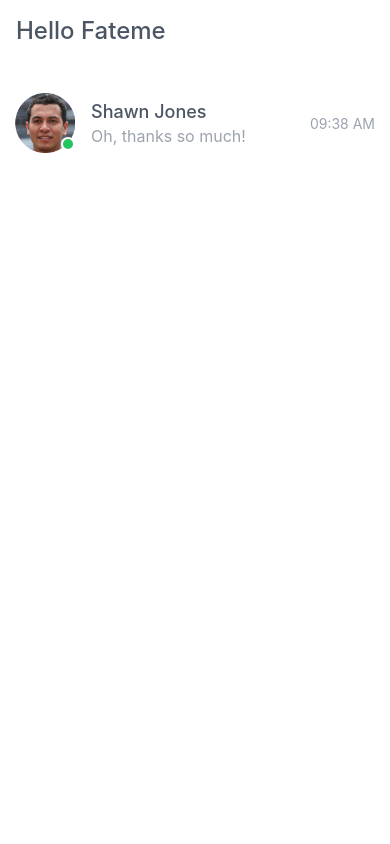
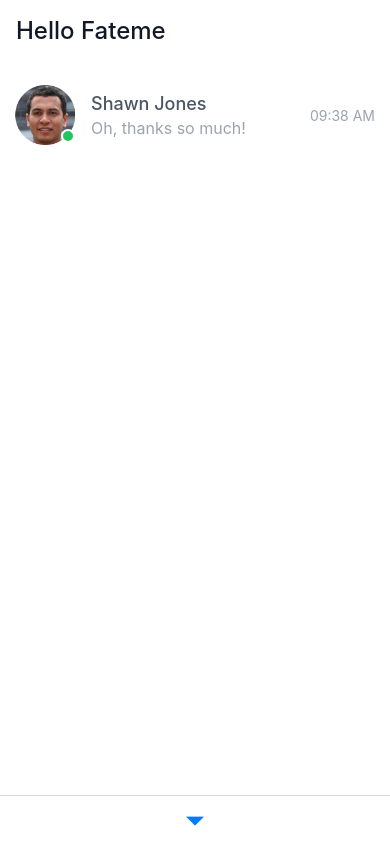
Before and after one commit to umardev500/messaging-ui, a React Native app: screen /MainStack in a window 390 px wide. Built offline with nearby package versions, Linux system fonts and the light colour scheme.

Commit message:
add initial bottom tabs

```diff
--- a/app/components/organisms/chatUserList/ChatUserList.tsx
+++ b/app/components/organisms/chatUserList/ChatUserList.tsx
@@ -43,6 +43,6 @@ export const ChatUserList: React.FC = () => {
 const styles = StyleSheet.create({
   container: {
     gap: 10,
-    paddingVertical: 24,
+    paddingVertical: 16,
   },
 });
--- a/app/components/organisms/header/MainHeader.tsx
+++ b/app/components/organisms/header/MainHeader.tsx
@@ -20,6 +20,6 @@ const styles = StyleSheet.create({
   title: {
     fontSize: 24,
     fontWeight: '500',
-    color: colors.gray[600],
+    color: colors.gray[900],
   },
 });
--- /dev/null
+++ b/app/components/organisms/navigation/MainTabs.tsx
@@ -0,0 +1,20 @@
+import { HomePage } from '@app/components/pages';
+import { createBottomTabNavigator } from '@react-navigation/bottom-tabs';
+import React from 'react';
+
+const Tab = createBottomTabNavigator();
+
+export const MainTabs: React.FC = () => {
+  return (
+    <Tab.Navigator>
+      <Tab.Screen
+        options={{
+          headerShown: false,
+          tabBarShowLabel: false,
+        }}
+        name="HomeTab"
+        component={HomePage}
+      />
+    </Tab.Navigator>
+  );
+};
--- a/app/components/organisms/navigation/RootStack.tsx
+++ b/app/components/organisms/navigation/RootStack.tsx
@@ -1,7 +1,7 @@
-import { HomePage } from '@app/components/pages';
 import { RootStackParamList } from '@app/types';
 import { createStackNavigator } from '@react-navigation/stack';
 import React from 'react';
+import { MainTabs } from './MainTabs';
 
 const Stack = createStackNavigator<RootStackParamList>();
 
@@ -12,8 +12,8 @@ export const RootStack: React.FC = () => {
         options={{
           headerShown: false,
         }}
-        name="HomePage"
-        component={HomePage}
+        name="MainStack"
+        component={MainTabs}
       />
     </Stack.Navigator>
   );
--- a/app/components/organisms/navigation/index.ts
+++ b/app/components/organisms/navigation/index.ts
@@ -1 +1,2 @@
 export * from './RootStack';
+export * from './MainTabs';
--- a/app/constants/styles/colors.ts
+++ b/app/constants/styles/colors.ts
@@ -18,6 +18,9 @@ export const colors = {
     400: '#9ca3af',
     500: '#6b7280',
     600: '#4b5563',
+    700: '#374151',
+    800: '#1f2937',
+    900: '#111827',
   },
   sky: {
     200: '#bae6fd',
--- a/app/types/navigation/rootStack.ts
+++ b/app/types/navigation/rootStack.ts
@@ -1,3 +1,3 @@
 export type RootStackParamList = {
-  HomePage: undefined;
+  MainStack: undefined;
 };
```
